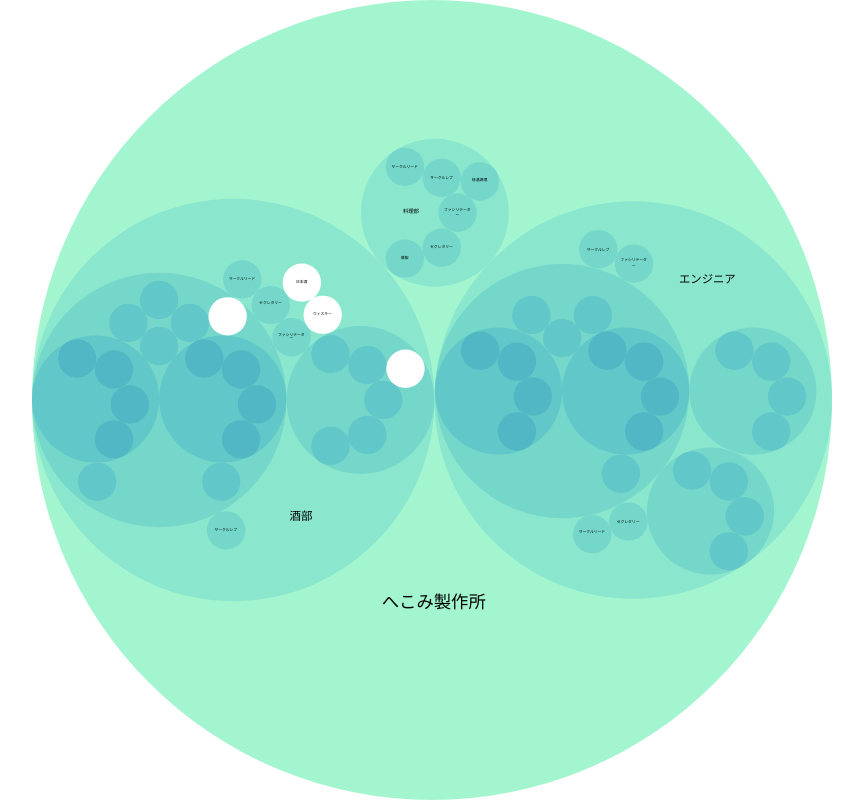
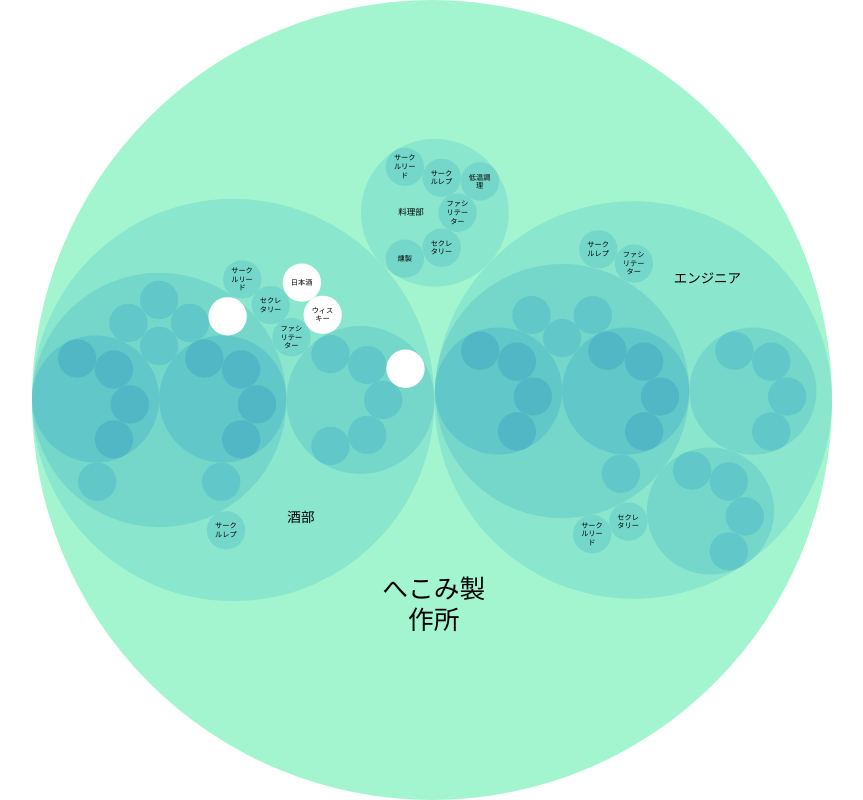
Before and after one commit to yoshitsugu/holacircle, a React (Create React App) app: page / in a window 1280 px wide. Shown: the whole page, without its empty margins (194-1057 px from the left). Built offline with nearby package versions, Linux system fonts and the light colour scheme.

Commit message:
フォントサイズ調整

```diff
--- a/src/components/CircleChart/chart.ts
+++ b/src/components/CircleChart/chart.ts
@@ -77,7 +77,8 @@ export default (container: SVGElement, data: HierarchyData, width: number, heigh
     .attr('class', 'circle-name')
     .style('opacity', (d) => (d === root || d.parent === root || d.parent?.parent === root ? 1 : 0));
 
-  fo.append('xhtml:div')
+  const text = fo
+    .append('xhtml:div')
     .style('line-height', 1.2)
     .style('width', '100%')
     .style('height', '100%')
@@ -87,6 +88,10 @@ export default (container: SVGElement, data: HierarchyData, width: number, heigh
     .html((d) => d.data.name);
 
   zoomTo([root.x, root.y, root.r * 2]);
+
+  function fontSize(d: HierarchyCircularNode<HierarchyData>, k: number) {
+    return Math.max(10, 10 + (2 * (d.r * k)) / (4 + 4 * d.depth));
+  }
 
   function zoomTo(v: [number, number, number]) {
     const k = width / v[2];
@@ -99,7 +104,10 @@ export default (container: SVGElement, data: HierarchyData, width: number, heigh
       .attr('y', (d) => (d.y - v[1]) * k - (d.r * k) / 1.4)
       .attr('width', (d) => d.r * k * 1.4)
       .attr('height', (d) => d.r * k * 1.4)
-      .attr('font-size', (d) => (d.r * k) / 5);
+      .style('font-size', (d) => {
+        console.log('font-size', fontSize(d, k));
+        return fontSize(d, k);
+      });
   }
 
   function zoom(d: HierarchyCircularNode<HierarchyData>) {
--- a/src/components/CircleChart/index.tsx
+++ b/src/components/CircleChart/index.tsx
@@ -64,7 +64,7 @@ const CircleChart: FC<CircleChartProps> = ({ rootCircle }) => {
 
   useEffect(() => {
     if (d3Container.current) {
-      chart(d3Container.current, circleToChartData(rootCircle), 300, 300);
+      chart(d3Container.current, circleToChartData(rootCircle), 2000, 2000);
     }
   });
 
```
